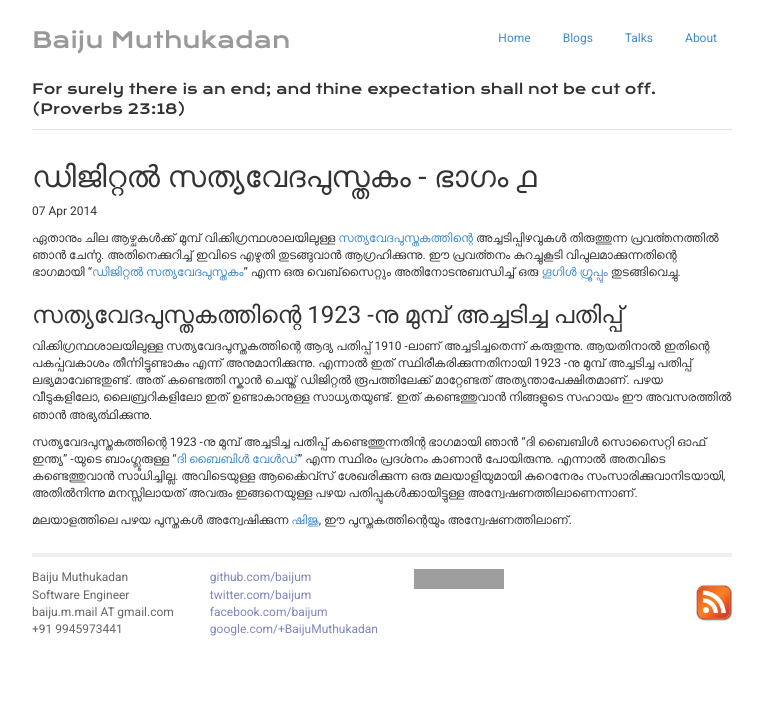
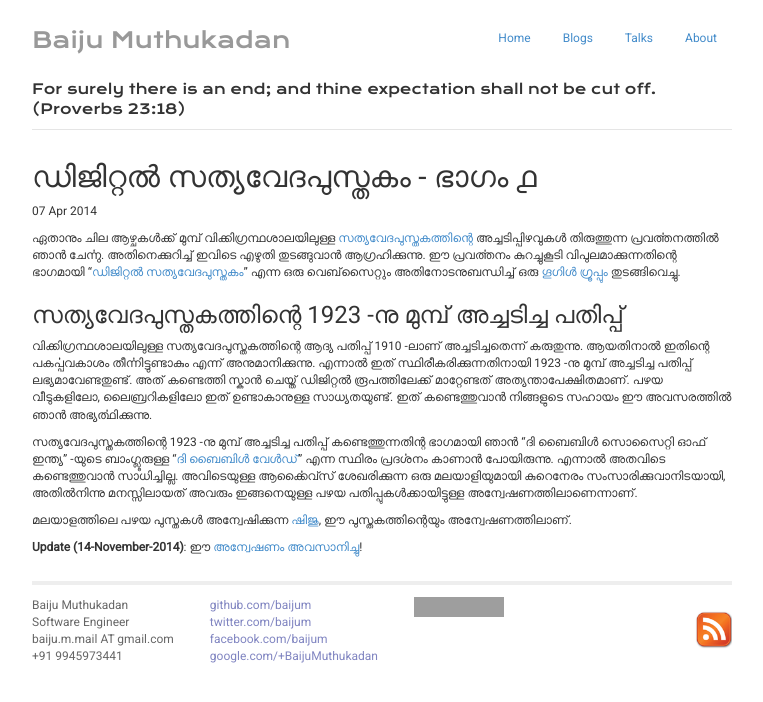
Before and after one commit to baijum/muthukadan.net, a Jekyll site: the page built from _posts/2014-04-07-sathyavedapusthakam-part-1.markdown, in a window 1280 px wide. Shown: the top 702 px of the page, without its empty margins (258-1021 px from the left). Built offline with Jekyll 4.4.1, drawn with Linux system fonts in a browser that asks for light colours; Markdown is read by kramdown in place of the engine named in the settings; grey boxes are pictures that could not be loaded.

Commit message:
update status

```diff
--- a/_posts/2014-04-07-sathyavedapusthakam-part-1.markdown
+++ b/_posts/2014-04-07-sathyavedapusthakam-part-1.markdown
@@ -29,5 +29,8 @@ categories: bible
 
 മലയാളത്തിലെ പഴയ പുസ്തകൾ അന്വേഷിക്കുന്ന [ഷിജു], ഈ പുസ്തകത്തിന്റെയും അന്വേഷണത്തിലാണ്.
 
+**Update (14-November-2014)**: ഈ [അന്വേഷണം അവസാനിച്ചു]!
+
 [ദി ബൈബിൾ വേൾഡ്]: http://www.bsind.org/the_bible_world.html
 [ഷിജു]: http://shijualex.in/
+[അന്വേഷണം അവസാനിച്ചു]: http://shijualex.in/sathyavedapusthakam-1910/
```
